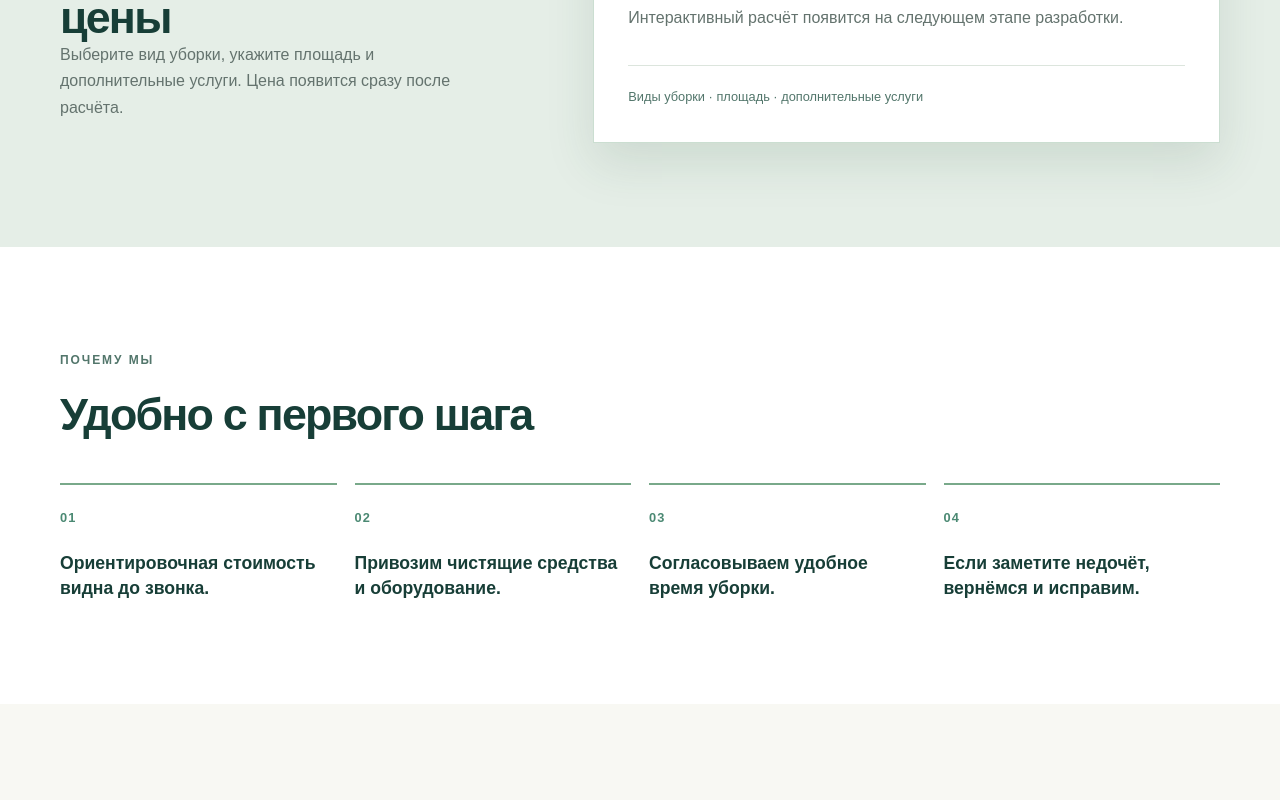
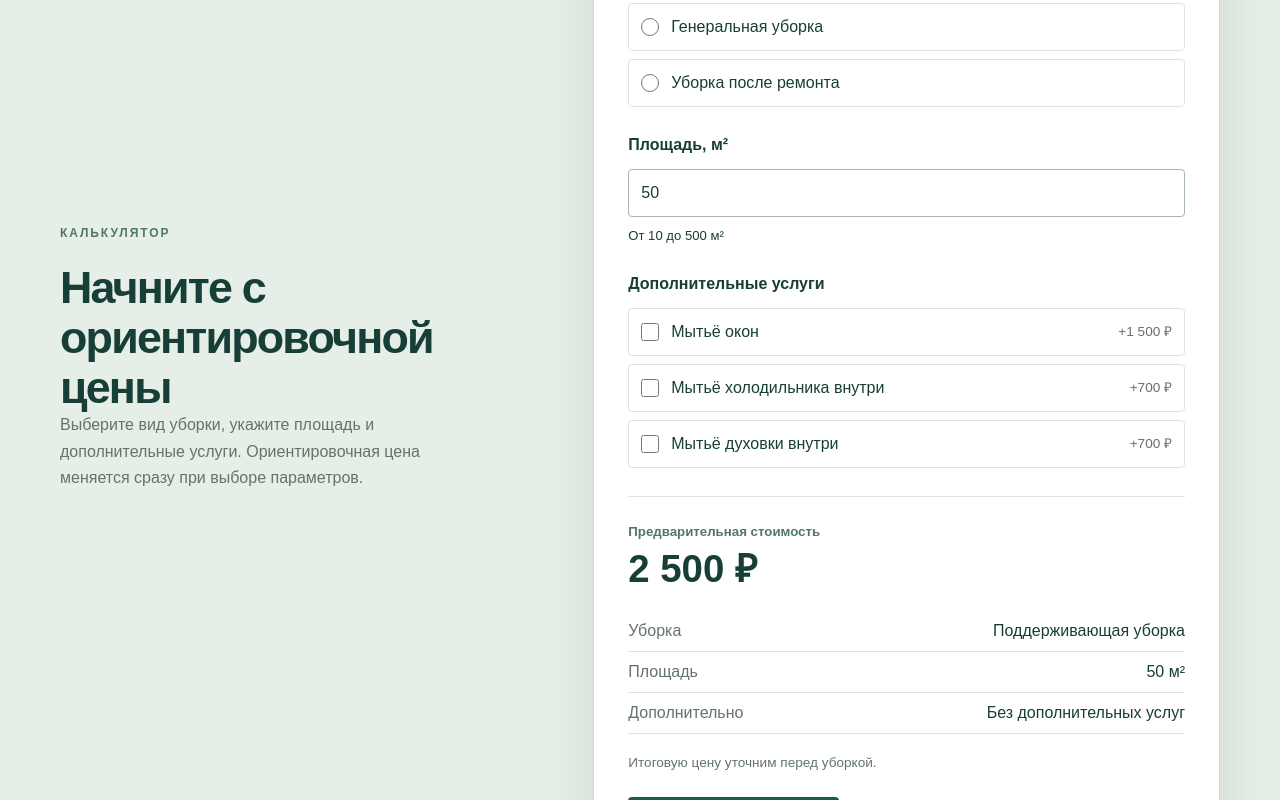
Before and after one commit to F1nchKH/clean-square, a Next.js app: page / in a window 1280 px wide. Shown: the part 1700-2500 px from the top of the page. Built offline with nearby package versions, Linux system fonts and the light colour scheme; no server answers.

Commit message:
feat: add interactive cleaning calculator

```diff
--- a/src/app/globals.css
+++ b/src/app/globals.css
@@ -24,7 +24,8 @@ a {
   color: inherit;
   text-decoration: none;
 }
-a:focus-visible {
+a:focus-visible,
+input:focus-visible {
   outline: 3px solid #c5873b;
   outline-offset: 4px;
 }
@@ -297,14 +298,117 @@ p {
 .lead-shell > p:not(.shell-title) {
   color: var(--muted);
 }
-.shell-divider {
-  height: 1px;
-  margin: 34px 0 18px;
-  background: var(--line);
+.calculator-fieldset {
+  min-width: 0;
+  margin: 26px 0 0;
+  padding: 0;
+  border: 0;
 }
-.shell-caption {
+.calculator-fieldset legend,
+.area-field label {
+  margin-bottom: 12px;
+  font-weight: 700;
+}
+.choice-list {
+  display: grid;
+  gap: 8px;
+}
+.choice {
+  min-height: 48px;
+  display: flex;
+  align-items: center;
+  gap: 12px;
+  padding: 10px 12px;
+  border: 1px solid var(--line);
+  border-radius: 4px;
+  cursor: pointer;
+}
+.choice:has(input:checked) {
+  border-color: #286c59;
+  background: #eef5ee;
+}
+.choice input {
+  width: 18px;
+  height: 18px;
+  margin: 0;
+  accent-color: #205c4d;
+  flex: none;
+}
+.choice-price {
+  margin-left: auto;
+  color: var(--muted);
+  font-size: 0.85rem;
+  white-space: nowrap;
+}
+.area-field {
+  margin-top: 26px;
+}
+.area-field label {
+  display: block;
+}
+.area-field input {
+  width: 100%;
+  min-height: 48px;
+  padding: 10px 12px;
+  border: 1px solid #a5b8a9;
+  border-radius: 4px;
+  color: var(--ink);
+  background: #fff;
+  font: inherit;
+}
+.area-field input[aria-invalid="true"] {
+  border-color: #b84738;
+}
+.field-error,
+.field-hint {
+  margin: 8px 0 0;
+  font-size: 0.82rem;
+}
+.field-error {
+  color: #a13225;
+}
+.calculation-summary {
+  margin-top: 28px;
+  padding-top: 24px;
+  border-top: 1px solid var(--line);
+}
+.summary-label {
+  margin-bottom: 4px;
   color: #52766b;
-  font-size: 0.8rem;
+  font-size: 0.83rem;
+  font-weight: 700;
+}
+.summary-price {
+  display: block;
+  font-size: clamp(2rem, 3vw, 2.7rem);
+  line-height: 1.15;
+}
+.summary-details {
+  margin: 20px 0 0;
+}
+.summary-details div {
+  display: flex;
+  justify-content: space-between;
+  gap: 12px;
+  padding: 8px 0;
+  border-bottom: 1px solid var(--line);
+}
+.summary-details dt {
+  color: var(--muted);
+}
+.summary-details dd {
+  margin: 0;
+  text-align: right;
+}
+.summary-note,
+.calculation-prompt,
+.lead-next-stage {
+  margin: 18px 0 0;
+  color: var(--muted);
+  font-size: 0.85rem;
+}
+.calculator-cta {
+  margin-top: 22px;
 }
 .benefits-section {
   background: #fff;
@@ -518,6 +622,15 @@ p {
   .lead-shell {
     padding: 24px;
   }
+  .choice {
+    flex-wrap: wrap;
+  }
+  .summary-details div {
+    display: block;
+  }
+  .summary-details dd {
+    text-align: left;
+  }
   .final-cta-inner,
   .footer-inner {
     align-items: flex-start;
--- a/src/app/page.tsx
+++ b/src/app/page.tsx
@@ -1,4 +1,7 @@
 import { cleaningServices } from "@/config/pricing";
+import { CalculationProvider } from "@/components/calculator/CalculationState";
+import { Calculator } from "@/components/calculator/Calculator";
+import { LeadCalculation } from "@/components/calculator/LeadCalculation";
 import {
   benefits,
   howItWorksSteps,
@@ -91,10 +94,11 @@ export default function Home() {
           </div>
         </section>
 
+        <CalculationProvider>
         <section
           className="section calculator-section"
           id="calculator"
-          aria-labelledby="calculator-title"
+          aria-label="Калькулятор уборки"
         >
           <div className="container calculator-grid">
             <div className="calculator-intro">
@@ -102,25 +106,10 @@ export default function Home() {
               <h2 id="calculator-title">Начните с ориентировочной цены</h2>
               <p>
                 Выберите вид уборки, укажите площадь и дополнительные услуги.
-                Цена появится сразу после расчёта.
+                Ориентировочная цена меняется сразу при выборе параметров.
               </p>
             </div>
-            <div className="calculator-shell">
-              <div className="shell-topline">
-                <span>Ваш расчёт</span>
-                <span>01 / 02</span>
-              </div>
-              <p className="shell-title">
-                Подберём уборку под ваше пространство
-              </p>
-              <p>
-                Интерактивный расчёт появится на следующем этапе разработки.
-              </p>
-              <div className="shell-divider" />
-              <span className="shell-caption">
-                Виды уборки · площадь · дополнительные услуги
-              </span>
-            </div>
+            <Calculator />
           </div>
         </section>
 
@@ -197,31 +186,26 @@ export default function Home() {
         <section
           className="section lead-section"
           id="lead"
-          aria-labelledby="lead-title"
+          aria-label="Заявка"
         >
           <div className="container lead-grid">
             <div>
               <p className="eyebrow">Заявка</p>
               <h2 id="lead-title">Остался один шаг до чистоты</h2>
               <p>
-                После расчёта здесь можно будет оставить контакты. Мы уточним
-                детали и согласуем удобное время.
+                Ваш расчёт сохранится здесь. На следующем этапе появится форма
+                для контактов; затем мы сможем уточнить детали и время.
               </p>
               <p className="contact-note">
                 Связь через Telegram и MAX появится после настройки контактов
                 компании.
               </p>
             </div>
-            <div className="lead-shell">
-              <span className="shell-topline">Ваша заявка</span>
-              <p className="shell-title">Расчёт и форма заявки</p>
-              <p>
-                Форма будет доступна после подключения калькулятора и отправки
-                заявок.
-              </p>
-            </div>
+            <LeadCalculation />
           </div>
         </section>
+
+        </CalculationProvider>
 
         <section className="final-cta" aria-labelledby="final-cta-title">
           <div className="container final-cta-inner">
--- /dev/null
+++ b/src/components/calculator/CalculationState.tsx
@@ -0,0 +1,70 @@
+"use client";
+
+import { createContext, useContext, useState, type ReactNode } from "react";
+import { calculatePrice } from "@/domain/pricing";
+import {
+  areaConstraints,
+  type AddOnId,
+  type Calculation,
+  type CleaningTypeId,
+} from "@/domain/types";
+
+type CalculationState = {
+  cleaningType: CleaningTypeId;
+  setCleaningType: (value: CleaningTypeId) => void;
+  areaText: string;
+  setAreaText: (value: string) => void;
+  addOns: AddOnId[];
+  toggleAddOn: (value: AddOnId) => void;
+  calculation: Calculation | null;
+  areaError: string | null;
+};
+
+const Context = createContext<CalculationState | null>(null);
+
+export function CalculationProvider({ children }: { children: ReactNode }) {
+  const [cleaningType, setCleaningType] = useState<CleaningTypeId>("maintenance");
+  const [areaText, setAreaText] = useState("50");
+  const [addOns, setAddOns] = useState<AddOnId[]>([]);
+
+  const area = /^\d+$/.test(areaText) ? Number(areaText) : null;
+  const areaError =
+    area === null || area < areaConstraints.min || area > areaConstraints.max
+      ? `Укажите площадь целым числом от ${areaConstraints.min} до ${areaConstraints.max} м².`
+      : null;
+  const calculation =
+    areaError === null
+      ? calculatePrice({ cleaningType, area, addOns })
+      : null;
+
+  function toggleAddOn(value: AddOnId) {
+    setAddOns((current) =>
+      current.includes(value)
+        ? current.filter((id) => id !== value)
+        : [...current, value],
+    );
+  }
+
+  return (
+    <Context.Provider
+      value={{
+        cleaningType,
+        setCleaningType,
+        areaText,
+        setAreaText,
+        addOns,
+        toggleAddOn,
+        calculation,
+        areaError,
+      }}
+    >
+      {children}
+    </Context.Provider>
+  );
+}
+
+export function useCalculation() {
+  const state = useContext(Context);
+  if (!state) throw new Error("CalculationProvider is missing");
+  return state;
+}
--- /dev/null
+++ b/src/components/calculator/CalculationSummary.tsx
@@ -0,0 +1,34 @@
+import { addOnServices, cleaningServices } from "@/config/pricing";
+import type { Calculation } from "@/domain/types";
+
+const rubles = new Intl.NumberFormat("ru-RU");
+
+export function CalculationSummary({ calculation }: { calculation: Calculation }) {
+  return (
+    <div className="calculation-summary">
+      <p className="summary-label">Предварительная стоимость</p>
+      <strong className="summary-price" data-testid="estimated-price">
+        {rubles.format(calculation.totalPrice)} ₽
+      </strong>
+      <dl className="summary-details">
+        <div>
+          <dt>Уборка</dt>
+          <dd>{cleaningServices[calculation.cleaningType].title}</dd>
+        </div>
+        <div>
+          <dt>Площадь</dt>
+          <dd>{calculation.area} м²</dd>
+        </div>
+        <div>
+          <dt>Дополнительно</dt>
+          <dd>
+            {calculation.addOns.length
+              ? calculation.addOns.map((id) => addOnServices[id].title).join(", ")
+              : "Без дополнительных услуг"}
+          </dd>
+        </div>
+      </dl>
+      <p className="summary-note">Итоговую цену уточним перед уборкой.</p>
+    </div>
+  );
+}
--- /dev/null
+++ b/src/components/calculator/Calculator.tsx
@@ -0,0 +1,93 @@
+"use client";
+
+import { addOnServices, cleaningServices } from "@/config/pricing";
+import { addOnIds, areaConstraints, cleaningTypeIds } from "@/domain/types";
+import { CalculationSummary } from "./CalculationSummary";
+import { useCalculation } from "./CalculationState";
+
+const rubles = new Intl.NumberFormat("ru-RU");
+
+export function Calculator() {
+  const state = useCalculation();
+
+  return (
+    <div className="calculator-shell">
+      <div className="shell-topline">
+        <span>Ваш расчёт</span>
+        <span>01 / 02</span>
+      </div>
+      <fieldset className="calculator-fieldset">
+        <legend>Вид уборки</legend>
+        <div className="choice-list">
+          {cleaningTypeIds.map((id) => (
+            <label className="choice" key={id}>
+              <input
+                type="radio"
+                name="cleaningType"
+                value={id}
+                checked={state.cleaningType === id}
+                onChange={() => state.setCleaningType(id)}
+              />
+              <span>{cleaningServices[id].title}</span>
+            </label>
+          ))}
+        </div>
+      </fieldset>
+
+      <div className="area-field">
+        <label htmlFor="area">Площадь, м²</label>
+        <input
+          id="area"
+          type="number"
+          inputMode="numeric"
+          min={areaConstraints.min}
+          max={areaConstraints.max}
+          step="1"
+          value={state.areaText}
+          onChange={(event) => state.setAreaText(event.target.value)}
+          aria-invalid={state.areaError !== null}
+          aria-describedby={state.areaError ? "area-error" : "area-hint"}
+        />
+        {state.areaError ? (
+          <p className="field-error" id="area-error" role="alert">
+            {state.areaError}
+          </p>
+        ) : (
+          <p className="field-hint" id="area-hint">
+            От {areaConstraints.min} до {areaConstraints.max} м²
+          </p>
+        )}
+      </div>
+
+      <fieldset className="calculator-fieldset">
+        <legend>Дополнительные услуги</legend>
+        <div className="choice-list">
+          {addOnIds.map((id) => (
+            <label className="choice" key={id}>
+              <input
+                type="checkbox"
+                checked={state.addOns.includes(id)}
+                onChange={() => state.toggleAddOn(id)}
+              />
+              <span>{addOnServices[id].title}</span>
+              <span className="choice-price">+{rubles.format(addOnServices[id].price)} ₽</span>
+            </label>
+          ))}
+        </div>
+      </fieldset>
+
+      {state.calculation ? (
+        <>
+          <CalculationSummary calculation={state.calculation} />
+          <a className="button button-primary calculator-cta" href="#lead">
+            Перейти к заявке <span aria-hidden="true">↗</span>
+          </a>
+        </>
+      ) : (
+        <p className="calculation-prompt">
+          Введите допустимую площадь, чтобы увидеть расчёт и перейти к заявке.
+        </p>
+      )}
+    </div>
+  );
+}
--- /dev/null
+++ b/src/components/calculator/LeadCalculation.tsx
@@ -0,0 +1,21 @@
+"use client";
+
+import { CalculationSummary } from "./CalculationSummary";
+import { useCalculation } from "./CalculationState";
+
+export function LeadCalculation() {
+  const { calculation } = useCalculation();
+
+  return (
+    <div className="lead-shell">
+      <span className="shell-topline">Ваша заявка</span>
+      <p className="shell-title">Ваш расчёт</p>
+      {calculation ? (
+        <CalculationSummary calculation={calculation} />
+      ) : (
+        <p>Укажите допустимую площадь в калькуляторе, чтобы перейти к заявке.</p>
+      )}
+      <p className="lead-next-stage">Форма заявки появится на следующем этапе.</p>
+    </div>
+  );
+}
```
Also changed, not shown: playwright.config.ts (+7 -0 lines), 1 other file (tests, documents, lock files or other folders).
